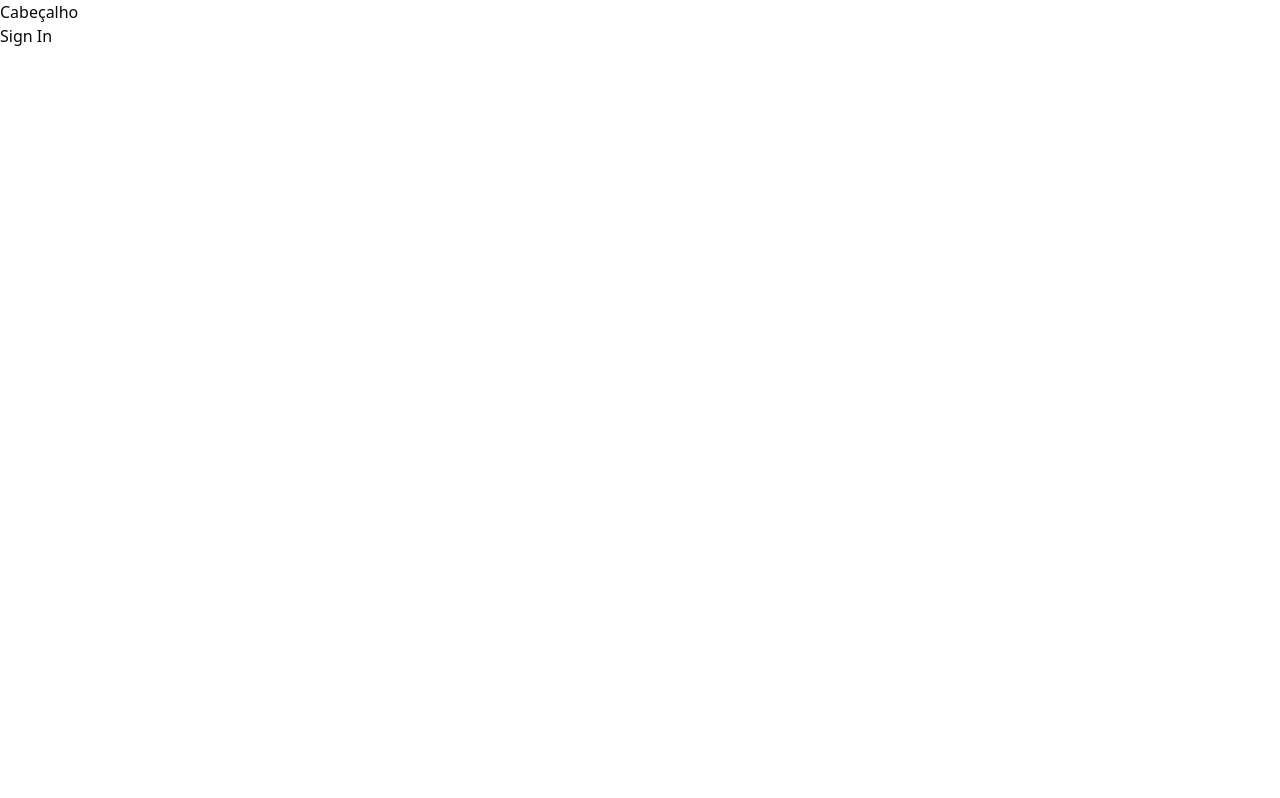
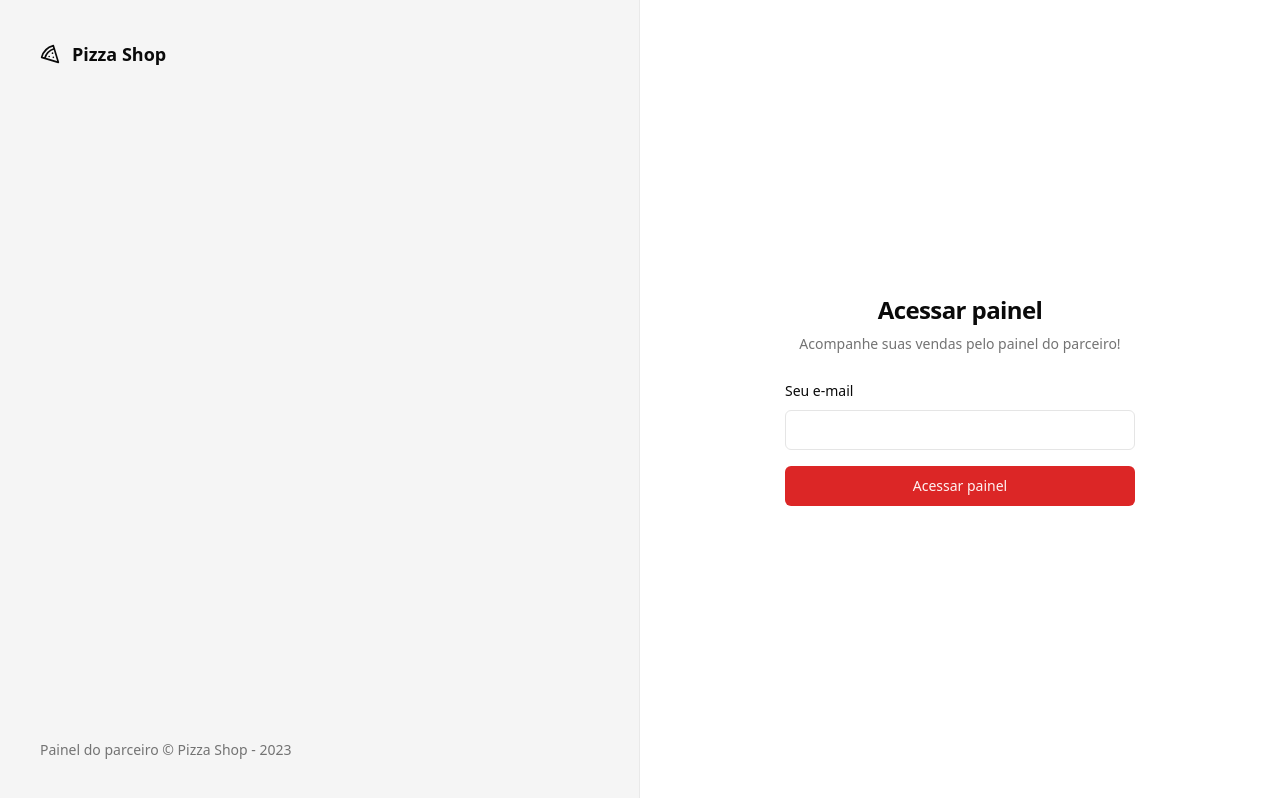
Before and after one commit to tibaas/pizza-shop, a React (Vite) app: page /sign-in in a window 1280 px wide. Built offline with nearby package versions, Linux system fonts and the light colour scheme.

Commit message:
Updating

```diff
--- a/src/App.tsx
+++ b/src/App.tsx
@@ -2,11 +2,13 @@
 import { RouterProvider } from 'react-router-dom'
 import { router } from './routes'
 import { Helmet, HelmetProvider } from 'react-helmet-async'
+import { Toaster } from 'sonner'
 
 export function App() {
   return(
     <HelmetProvider>
       <Helmet titleTemplate="%s | Pizza Shop" />
+      <Toaster richColors />
       <RouterProvider router={router} />
     </HelmetProvider>
   )
--- /dev/null
+++ b/src/components/ui/input.tsx
@@ -0,0 +1,25 @@
+import * as React from "react"
+
+import { cn } from "@/lib/utils"
+
+export interface InputProps
+  extends React.InputHTMLAttributes<HTMLInputElement> {}
+
+const Input = React.forwardRef<HTMLInputElement, InputProps>(
+  ({ className, type, ...props }, ref) => {
+    return (
+      <input
+        type={type}
+        className={cn(
+          "flex h-10 w-full rounded-md border border-input bg-background px-3 py-2 text-sm ring-offset-background file:border-0 file:bg-transparent file:text-sm file:font-medium placeholder:text-muted-foreground focus-visible:outline-none focus-visible:ring-2 focus-visible:ring-ring focus-visible:ring-offset-2 disabled:cursor-not-allowed disabled:opacity-50",
+          className
+        )}
+        ref={ref}
+        {...props}
+      />
+    )
+  }
+)
+Input.displayName = "Input"
+
+export { Input }
--- /dev/null
+++ b/src/components/ui/label.tsx
@@ -0,0 +1,24 @@
+import * as React from "react"
+import * as LabelPrimitive from "@radix-ui/react-label"
+import { cva, type VariantProps } from "class-variance-authority"
+
+import { cn } from "@/lib/utils"
+
+const labelVariants = cva(
+  "text-sm font-medium leading-none peer-disabled:cursor-not-allowed peer-disabled:opacity-70"
+)
+
+const Label = React.forwardRef<
+  React.ElementRef<typeof LabelPrimitive.Root>,
+  React.ComponentPropsWithoutRef<typeof LabelPrimitive.Root> &
+    VariantProps<typeof labelVariants>
+>(({ className, ...props }, ref) => (
+  <LabelPrimitive.Root
+    ref={ref}
+    className={cn(labelVariants(), className)}
+    {...props}
+  />
+))
+Label.displayName = LabelPrimitive.Root.displayName
+
+export { Label }
--- a/src/global.css
+++ b/src/global.css
@@ -2,69 +2,54 @@
 @tailwind components;
 @tailwind utilities;
 
+
 @layer base {
   :root {
     --background: 0 0% 100%;
-    --foreground: 240 10% 3.9%;
-
+    --foreground: 0 0% 3.9%;
     --card: 0 0% 100%;
-    --card-foreground: 240 10% 3.9%;
-
+    --card-foreground: 0 0% 3.9%;
     --popover: 0 0% 100%;
-    --popover-foreground: 240 10% 3.9%;
-
-    --primary: 240 5.9% 10%;
-    --primary-foreground: 0 0% 98%;
-
-    --secondary: 240 4.8% 95.9%;
-    --secondary-foreground: 240 5.9% 10%;
-
-    --muted: 240 4.8% 95.9%;
-    --muted-foreground: 240 3.8% 46.1%;
-
-    --accent: 240 4.8% 95.9%;
-    --accent-foreground: 240 5.9% 10%;
-
+    --popover-foreground: 0 0% 3.9%;
+    --primary: 0 72.2% 50.6%;
+    --primary-foreground: 0 85.7% 97.3%;
+    --secondary: 0 0% 96.1%;
+    --secondary-foreground: 0 0% 9%;
+    --muted: 0 0% 96.1%;
+    --muted-foreground: 0 0% 45.1%;
+    --accent: 0 0% 96.1%;
+    --accent-foreground: 0 0% 9%;
     --destructive: 0 84.2% 60.2%;
     --destructive-foreground: 0 0% 98%;
-
-    --border: 240 5.9% 90%;
-    --input: 240 5.9% 90%;
-    --ring: 240 10% 3.9%;
-
+    --border: 0 0% 89.8%;
+    --input: 0 0% 89.8%;
+    --ring: 0 72.2% 50.6%;
     --radius: 0.5rem;
   }
 
   .dark {
-    --background: 240 10% 3.9%;
+    --background: 0 0% 3.9%;
     --foreground: 0 0% 98%;
-
-    --card: 240 10% 3.9%;
+    --card: 0 0% 3.9%;
     --card-foreground: 0 0% 98%;
-
-    --popover: 240 10% 3.9%;
+    --popover: 0 0% 3.9%;
     --popover-foreground: 0 0% 98%;
-
-    --primary: 0 0% 98%;
-    --primary-foreground: 240 5.9% 10%;
-
-    --secondary: 240 3.7% 15.9%;
+    --primary: 0 72.2% 50.6%;
+    --primary-foreground: 0 85.7% 97.3%;
+    --secondary: 0 0% 14.9%;
     --secondary-foreground: 0 0% 98%;
-
-    --muted: 240 3.7% 15.9%;
-    --muted-foreground: 240 5% 64.9%;
-
-    --accent: 240 3.7% 15.9%;
+    --muted: 0 0% 14.9%;
+    --muted-foreground: 0 0% 63.9%;
+    --accent: 0 0% 14.9%;
     --accent-foreground: 0 0% 98%;
-
     --destructive: 0 62.8% 30.6%;
     --destructive-foreground: 0 0% 98%;
-
-    --border: 240 3.7% 15.9%;
-    --input: 240 3.7% 15.9%;
-    --ring: 240 4.9% 83.9%;
+    --border: 0 0% 14.9%;
+    --input: 0 0% 14.9%;
+    --ring: 0 72.2% 50.6%;
   }
 }
+
 
 @layer base {
   * {
--- a/src/pages/_layouts/auth.tsx
+++ b/src/pages/_layouts/auth.tsx
@@ -1,11 +1,20 @@
 import { Outlet } from "react-router-dom"
+import { Pizza } from "lucide-react"
 
 export function AuthLayout() {
     return (
-        <div>
-            <h1>Autenticação</h1>
+        <div className="min-h-screen grid grid-cols-2">
+            <div className="h-full border-r border-foreground/5 bg-muted p-10 text-muted-foreground flex flex-col justify-between">
+                <div className="flex items-center gap-3 text-lg font-medium text-foreground">
+                    <Pizza className="h-5 w-5" />
+                    <span className="font-semibold">Pizza Shop</span>
+                </div>
+                <footer className="text-sm">
+                    Painel do parceiro &copy; Pizza Shop - {new Date().getFullYear()}
+                </footer>
+            </div>
 
-            <div>
+            <div className="flex flex-col items-center justify-center">
                 <Outlet />
             </div>
         </div>
--- a/src/pages/auth/sign-in.tsx
+++ b/src/pages/auth/sign-in.tsx
@@ -1,10 +1,64 @@
+import { Button } from "@/components/ui/button";
+import { Input } from "@/components/ui/input";
+import { Label } from "@/components/ui/label";
 import { Helmet } from "react-helmet-async";
+import { useForm } from "react-hook-form";
+import { z } from 'zod'
+import { toast } from "sonner";
+
+
+const signInForm = z.object({
+    email: z.string().email(),
+})
+
+type SignInForm = z.infer<typeof signInForm>
 
 export function SignIn() {
+    const { register, handleSubmit, formState: { isSubmitting } } = useForm<SignInForm>()
+
+    async function handleSignIn(data: SignInForm) {
+        try {
+            await new Promise((resolve) => setTimeout(resolve, 2000))
+            console.log(data)
+
+            toast.success('Enviamos um link de autenticação para seu e-mail.',
+            {
+                action: {
+                    label: 'Reenviar',
+                    onClick: () => handleSignIn(data),
+                }
+            })
+
+        } catch {
+            toast.error('Credenciais inválidas.')
+        }
+}
+
+
     return(
         <>
             <Helmet title="Login" />
-            <h1>Sign In</h1>
+            <div className="p-8">
+                <div className="w-[350px] flex flex-col justify-center gap-6">
+                    <div className="flex flex-col gap-2 text-center">
+                        <h1 className="text-2xl font-semibold tracking-tight">
+                            Acessar painel
+                        </h1>
+                        <p className="text-sm text-muted-foreground">
+                            Acompanhe suas vendas pelo painel do parceiro!
+                        </p>
+                    </div>
+
+                    <form onSubmit={handleSubmit(handleSignIn)} className="space-y-4">
+                        <div className="space-y-2">
+                            <Label htmlFor="email">Seu e-mail</Label>
+                            <Input id="email" type="email" {...register('email')} />
+                        </div>
+
+                        <Button disabled={isSubmitting} className="w-full" type="submit"> Acessar painel </Button>
+                    </form>
+                </div>
+            </div>
 
         </>
     )
--- a/src/routes.tsx
+++ b/src/routes.tsx
@@ -2,6 +2,7 @@
 import { Dashboard } from "./pages/app/dashboard";
 import { SignIn } from "./pages/auth/sign-in";
 import { AppLayout } from "./pages/_layouts/app";
+import { AuthLayout } from "./pages/_layouts/auth";
 
 export const router = createBrowserRouter([
 
@@ -14,7 +15,7 @@
     },
     {
         path: '/',
-        element: <AppLayout />,
+        element: <AuthLayout />,
         children: [
             {path: '/sign-in', element: <SignIn />}
         ]
```
Also changed, not shown: package.json (+6 -1 lines), 1 other file (tests, documents, lock files or other folders).
